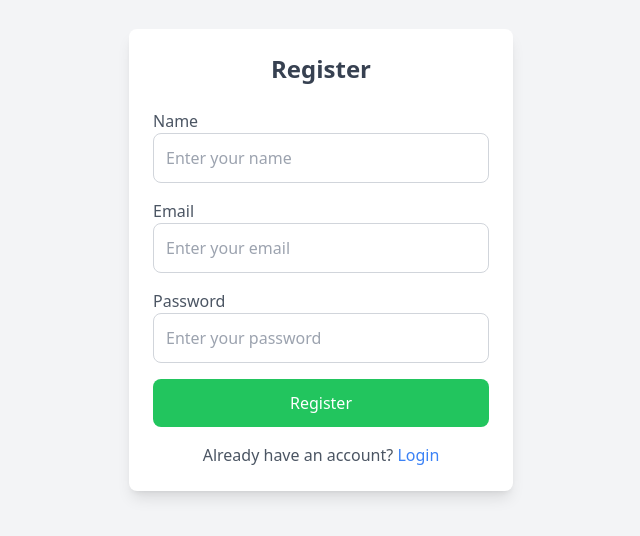
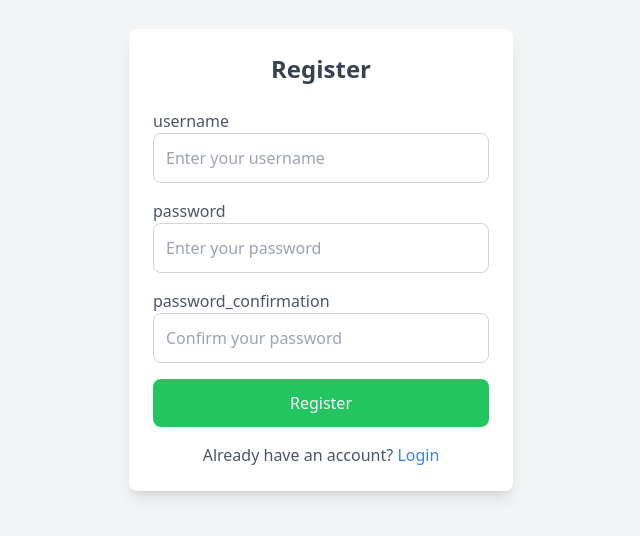
Before and after one commit to yeelamir/quorum-secret-frontend, a Vue app: page /register in a window 1280 px wide. Shown: the part 140-676 px from the top of the page, without its empty margins (319-959 px from the left). Built offline with nearby package versions, Linux system fonts and the light colour scheme.

Commit message:
Changed email and name fields into username and password confirmation

```diff
--- a/src/components/Register.vue
+++ b/src/components/Register.vue
@@ -4,37 +4,37 @@
         <h2 class="text-2xl font-semibold text-center text-gray-700 mb-6">Register</h2>
         <form @submit.prevent="register" class="space-y-4">
           <div>
-            <label for="name" class="block text-gray-600">Name</label>
+            <label for="username" class="block text-gray-600">username</label>
             <input
-              v-model="name"
+              v-model="username"
               type="text"
-              id="name"
+              id="username"
               class="w-full p-3 border border-gray-300 rounded-lg"
-              placeholder="Enter your name"
+              placeholder="Enter your username"
               required
             />
           </div>
 
           <div>
-            <label for="email" class="block text-gray-600">Email</label>
-            <input
-              v-model="email"
-              type="email"
-              id="email"
-              class="w-full p-3 border border-gray-300 rounded-lg"
-              placeholder="Enter your email"
-              required
-            />
-          </div>
-
-          <div>
-            <label for="password" class="block text-gray-600">Password</label>
+            <label for="password" class="block text-gray-600">password</label>
             <input
               v-model="password"
               type="password"
               id="password"
               class="w-full p-3 border border-gray-300 rounded-lg"
               placeholder="Enter your password"
+              required
+            />
+          </div>
+
+          <div>
+            <label for="password_confirmation" class="block text-gray-600">password_confirmation</label>
+            <input
+              v-model="password_confirmation"
+              type="password"
+              id="password_confirmation"
+              class="w-full p-3 border border-gray-300 rounded-lg"
+              placeholder="Confirm your password"
               required
             />
           </div>
@@ -52,6 +52,9 @@
             Already have an account? <router-link to="/login" class="text-blue-500">Login</router-link>
           </p>
         </form>
+
+        <!-- Display error message -->
+      <p v-if="errorMessage" class="text-center text-red-500 mt-4">{{ errorMessage }}</p>
       </div>
     </div>
   </template>
@@ -60,20 +63,59 @@
   export default {
     data() {
       return {
-        name: '',
-        email: '',
-        password: ''
+        username: '',
+        password: '',
+        password_confirmation: '',
+        errorMessage: '', // for error feedback
+      loading: false // to show loading state
       };
     },
     methods: {
-      register() {
-        // Handle registration logic (e.g., API call)
-        console.log("Register:", this.name, this.email, this.password);
+    async register() {
+      // Check if passwords match
+      if (this.password !== this.password_confirmation) {
+        this.errorMessage = 'Passwords do not match. Please try again.';
+        return;
+      }
+
+      try {
+        this.loading = true;
+        this.errorMessage = ''; // clear previous error message
+
+        // Make the POST request to the registration API
+        const response = await fetch('http://localhost:8000/register', { // Correct API endpoint
+          method: 'POST',
+          headers: {
+            'Content-Type': 'application/json'
+          },
+          body: JSON.stringify({
+            username: this.username,
+            password: this.password
+          })
+        });
+
+        // Parse the response as JSON
+        const data = await response.json();
+
+        if (response.ok) {
+          // Handle successful registration
+          console.log('Registration successful!');
+          this.$router.push('/login'); // Redirect to login page after successful registration
+        } else {
+          // Handle non-200 status codes (e.g., 400, 500)
+          this.errorMessage = data.message || 'An error occurred. Please try again later.';
+        }
+      } catch (error) {
+        this.errorMessage = 'An error occurred. Please try again later.';
+        console.error('Registration error:', error);
+      } finally {
+        this.loading = false;
       }
     }
+  }
   };
-  </script>
+</script>
 
-  <style scoped>
-  /* You can add any additional styles here */
-  </style>
+<style scoped>
+/* You can add any additional styles here */
+</style>
```
